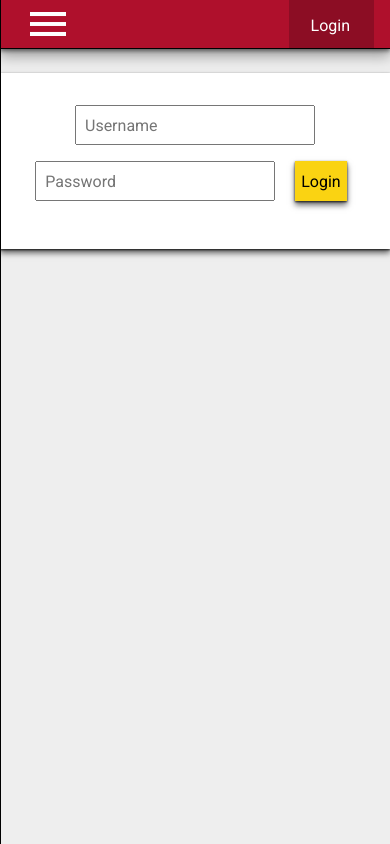
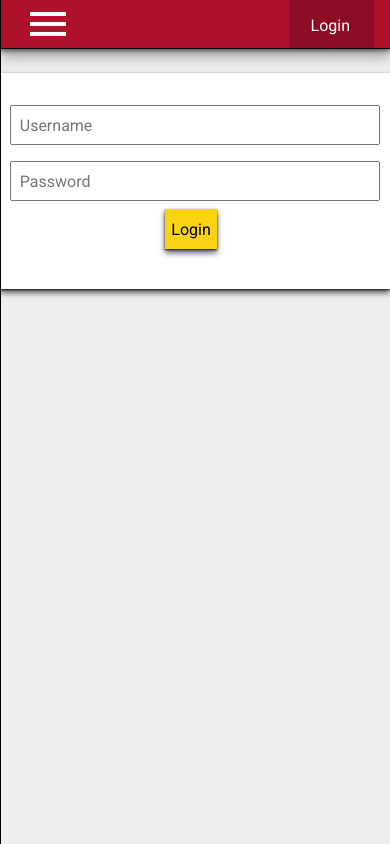
Before and after one commit to ddmaness/vmi-roster, a Flask app: page /login in a window 390 px wide. Run offline with Flask 2, Linux system fonts and the light colour scheme; some libraries are stand-ins or nearby versions.

Commit message:
add responsive design to login page text input fields - use correct name for css class

```diff
--- a/templates/login.html
+++ b/templates/login.html
@@ -8,8 +8,8 @@
 {% block main %}
     <div class="verify card">
         <form action="{{ url_for('login')}}" onsubmit="return handlers.loginValidation('username', 'password')" method="post">
-            <input autocomplete="off" name="username" placeholder="Username" type="text" class="text_input">
-            <input name="password" placeholder="Password" type="password" class="text_input">
+            <input autocomplete="off" name="username" placeholder="Username" type="text" class="text_field">
+            <input name="password" placeholder="Password" type="password" class="text_field">
             <button type="submit">Login</button>
         </form>
     </div>
```
